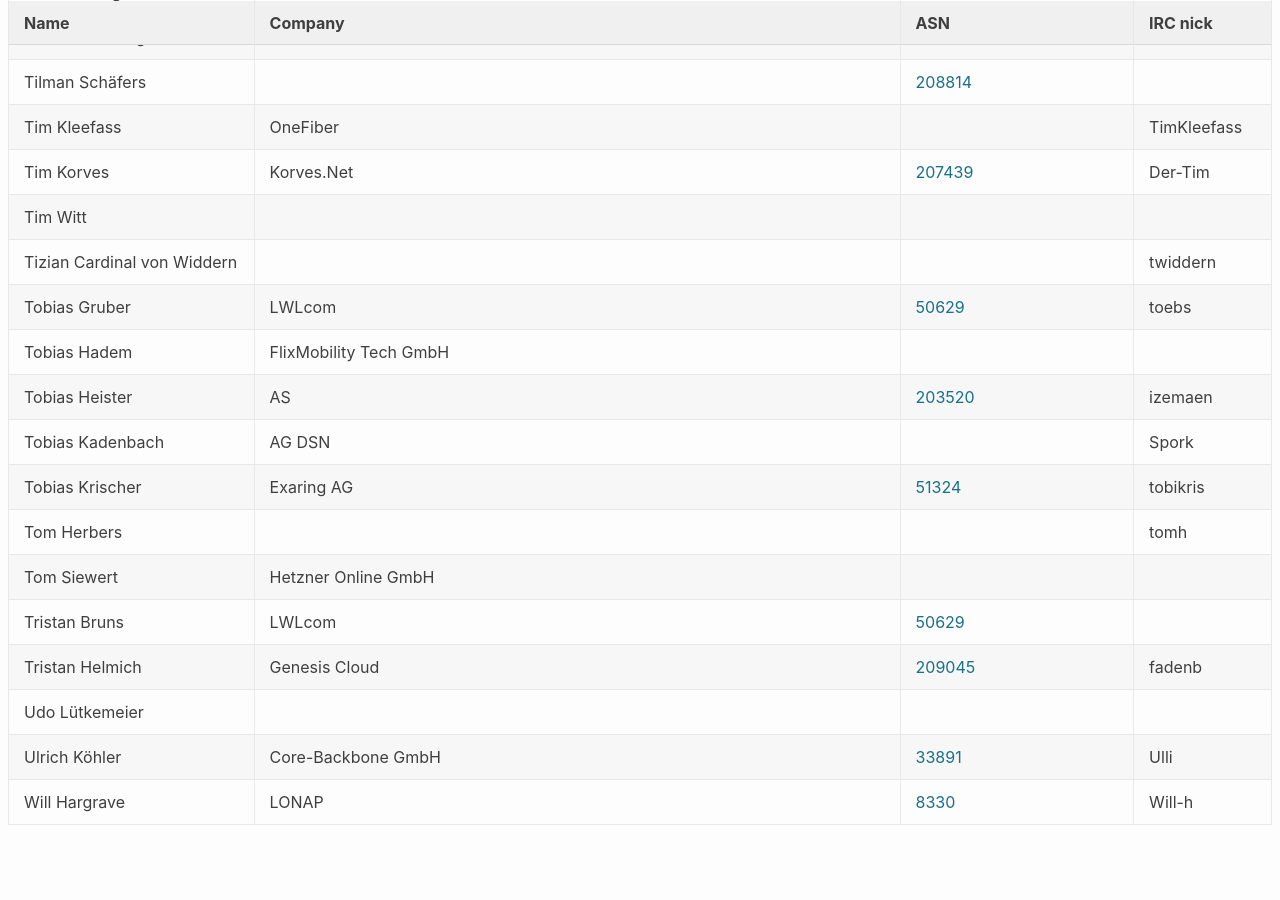
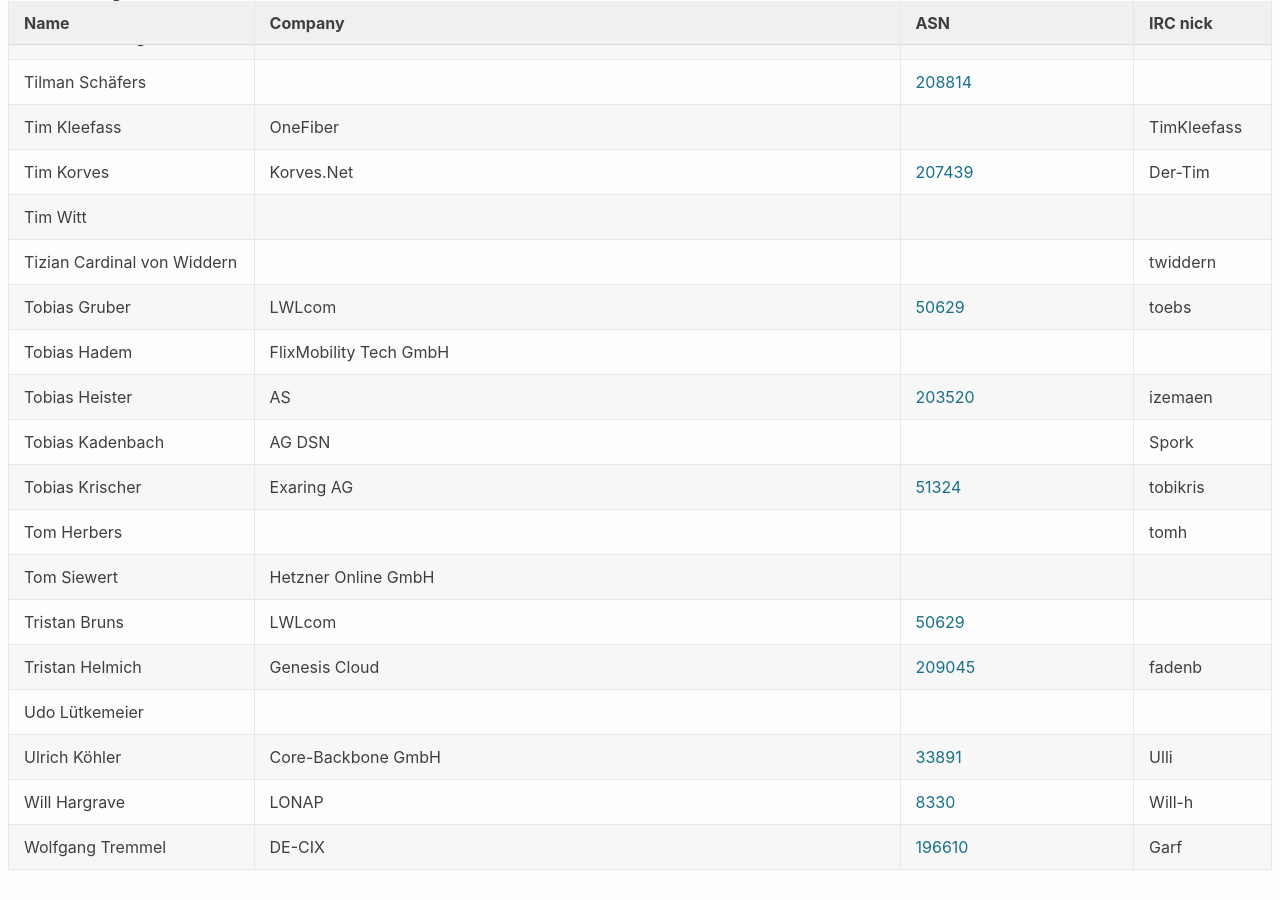
Before and after one commit to denog/pretix-attendeelist, a Jekyll site: the page built from denog13/index.markdown, in a window 1280 px wide and 900 px high, scrolled down 8022 px. Built offline with Jekyll 4.4.1, drawn with Linux system fonts in a browser that asks for light colours; before the commit the page ends 8877 px from its top, so only the background shows below that.

Commit message:
Latest data: Fri Oct  1 08:12:47 UTC 2021

```diff
--- a/_data/attendees_denog13.json
+++ b/_data/attendees_denog13.json
@@ -1132,5 +1132,11 @@
     "company": "LONAP",
     "irc": "Will-h",
     "asn": "8330"
+  },
+  {
+    "name": "Wolfgang Tremmel",
+    "company": "DE-CIX",
+    "irc": "Garf",
+    "asn": "196610"
   }
 ]
```
